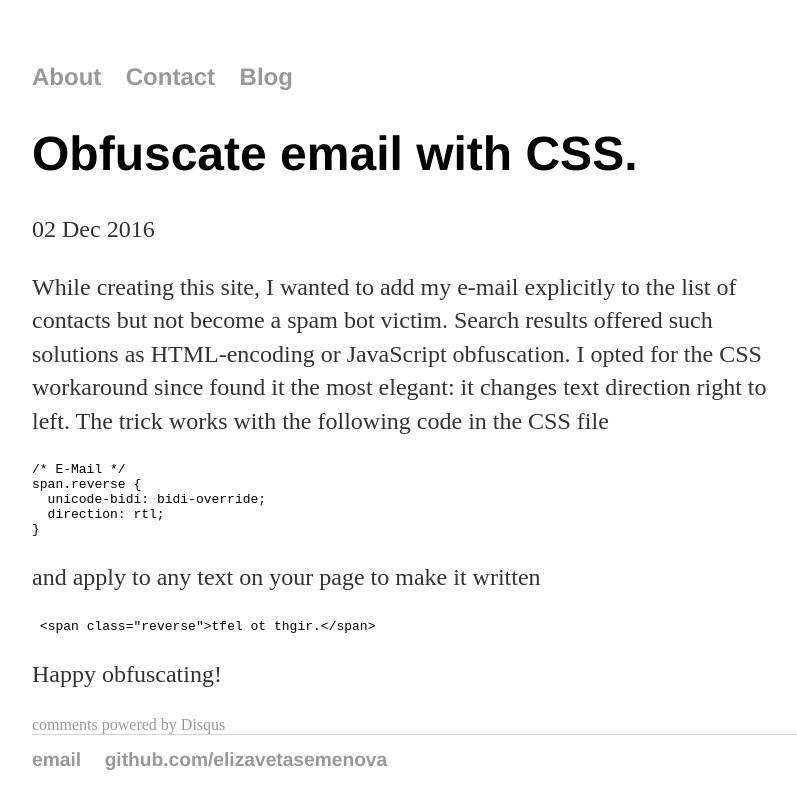
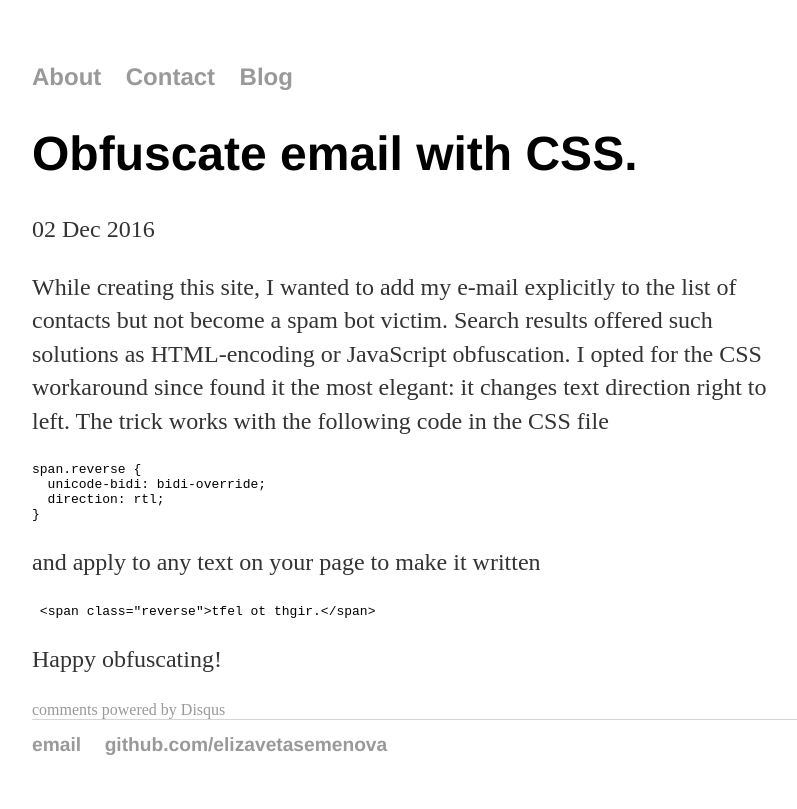
Before and after one commit to elizavetasemenova/elizavetasemenova.github.io, a Jekyll site: the page built from _posts/2016-12-02-obfuscate-email-with-CSS.md, in a window 1280 px wide. Shown: the top 809 px of the page, without its empty margins (224-1021 px from the left). Built offline with Jekyll 4.4.1, drawn with Linux system fonts in a browser that asks for light colours; comment, search, counter and statistics services are not loaded.

Commit message:
Update 2016-12-02-obfuscate-email-with-CSS.md

````diff
--- a/_posts/2016-12-02-obfuscate-email-with-CSS.md
+++ b/_posts/2016-12-02-obfuscate-email-with-CSS.md
@@ -8,8 +8,7 @@
 offered such solutions as HTML-encoding or JavaScript obfuscation. I opted for the CSS workaround since found it the most elegant:
 it changes text direction right to left. The trick works with the following code in the CSS file
 
-```javascript
-/* E-Mail */
+```CSS
 span.reverse {
   unicode-bidi: bidi-override;
   direction: rtl;
````
